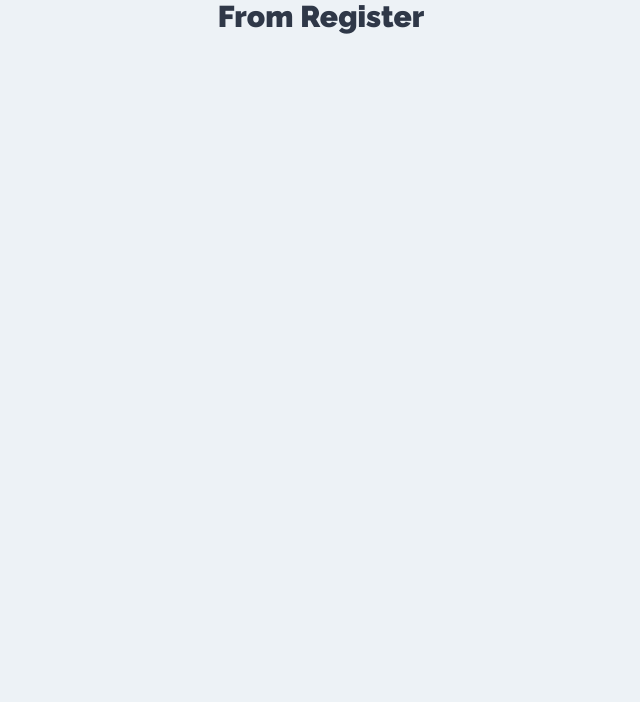
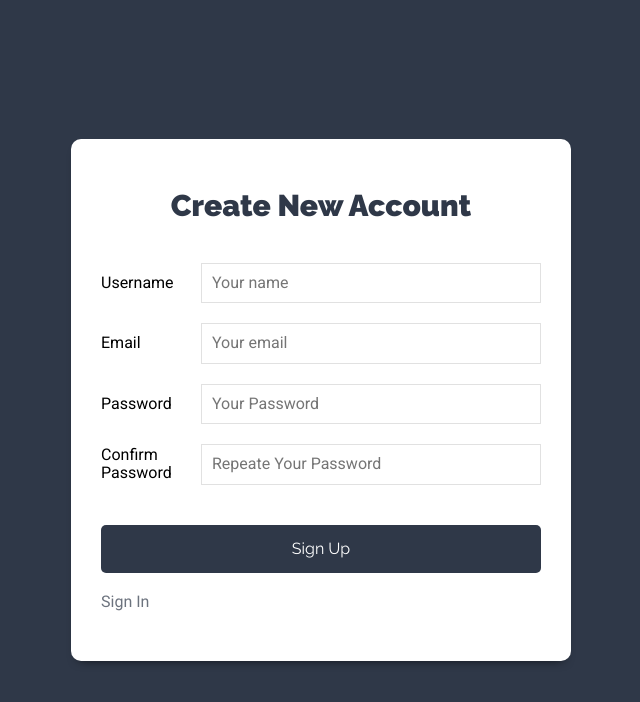
Before and after one commit to cristianortiz/MERN_Project, a React (Create React App) app in the folder client/: page /register in a window 1280 px wide. Shown: the top 702 px of the page, without its empty margins (319-959 px from the left). Built offline with nearby package versions, Linux system fonts and the light colour scheme.

Commit message:
html structure and more components to frontend section

```diff
--- a/client/src/components/auth/Login.js
+++ b/client/src/components/auth/Login.js
@@ -1,10 +1,31 @@
-import React from "react";
+import React, { useState } from "react";
+import { Link } from "react-router-dom"; //to create a link to another component route
+
 const Login = () => {
+  //local state data inputs in login form
+  const [login_data, handleLoginData] = useState({
+    email: "",
+    password: "",
+  });
+  //destructuring local statate
+  const { email, password } = login_data;
+
+  const stateDataForm = (e) => {
+    handleLoginData({ ...login_data, [e.target.name]: e.target.value });
+  };
+
+  //submit login form when user sign in
+  const submitLoginForm = (e) => {
+    e.preventDefault();
+
+    //form valitadtion
+  };
+
   return (
     <div className="form-user">
       <div className="container-form shadow-dark">
         <h1>Sign In</h1>
-        <form>
+        <form onSubmit={submitLoginForm}>
           <div className="field-form">
             <label htmlFor="email">Email</label>
             <input
@@ -12,17 +33,19 @@ const Login = () => {
               id="email"
               name="email"
               placeholder="Your email"
-              onChange="stateEmail"
+              value={email}
+              onChange={stateDataForm}
             />
           </div>
           <div className="field-form">
             <label htmlFor="password">Password</label>
             <input
+              value={password}
               type="password"
               id="password"
               name="password"
               placeholder="Your Password"
-              onChange="statePassword"
+              onChange={stateDataForm}
             />
           </div>
           <div className="field-form">
@@ -33,6 +56,9 @@ const Login = () => {
             />
           </div>
         </form>
+        <Link to={"/register"} className="link-account">
+          Register a new Account
+        </Link>
       </div>
     </div>
   );
--- a/client/src/components/auth/Register.js
+++ b/client/src/components/auth/Register.js
@@ -1,6 +1,93 @@
-import React from "react";
+import React, { useState } from "react";
+import { Link } from "react-router-dom";
 const Register = () => {
-  return <h1>From Register</h1>;
+  //local state data inputs in login form
+  const [register_data, handleRegister] = useState({
+    email: "",
+    password: "",
+    password2: "",
+    user_name: "",
+  });
+  //destructuring local statate
+  const { email, password, user_name, password2 } = register_data;
+
+  const stateRegisterForm = (e) => {
+    handleRegister({ ...register_data, [e.target.name]: e.target.value });
+  };
+
+  //submit login form when user sign in
+  const submitRegisterForm = (e) => {
+    e.preventDefault();
+
+    //form valitadtion
+
+    //passwords must be equals and 6 characters minimum
+  };
+
+  return (
+    <div className="form-user">
+      <div className="container-form shadow-dark">
+        <h1>Create New Account</h1>
+
+        <form onSubmit={submitRegisterForm}>
+          <div className="field-form">
+            <label htmlFor="user_name">Username</label>
+            <input
+              type="user_name"
+              id="user_name"
+              name="user_name"
+              placeholder="Your name"
+              value={user_name}
+              onChange={stateRegisterForm}
+            />
+          </div>
+          <div className="field-form">
+            <label htmlFor="email">Email</label>
+            <input
+              type="email"
+              id="email"
+              name="email"
+              placeholder="Your email"
+              value={email}
+              onChange={stateRegisterForm}
+            />
+          </div>
+          <div className="field-form">
+            <label htmlFor="password">Password</label>
+            <input
+              value={password}
+              type="password"
+              id="password"
+              name="password"
+              placeholder="Your Password"
+              onChange={stateRegisterForm}
+            />
+          </div>
+          <div className="field-form">
+            <label htmlFor="password2">Confirm Password</label>
+            <input
+              value={password2}
+              type="password2"
+              id="password2"
+              name="password2"
+              placeholder="Repeate Your Password"
+              onChange={stateRegisterForm}
+            />
+          </div>
+          <div className="field-form">
+            <input
+              type="submit"
+              className="btn btn-primary btn-block"
+              value="Sign Up"
+            />
+          </div>
+        </form>
+        <Link to={"/"} className="link-account">
+          Sign In
+        </Link>
+      </div>
+    </div>
+  );
 };
 
 export default Register;
--- /dev/null
+++ b/client/src/components/layout/Sidebar.js
@@ -0,0 +1,17 @@
+import React from "react";
+import NewProjectForm from "../projects/NewProjectForm";
+const Sidebar = () => {
+  return (
+    <aside>
+      <h1>
+        MERN <span>Projects and Tasks</span>
+      </h1>
+      <NewProjectForm />
+      <div className="projects">
+        <h2>Your Projects</h2>
+      </div>
+    </aside>
+  );
+};
+
+export default Sidebar;
--- /dev/null
+++ b/client/src/components/projects/NewProjectForm.js
@@ -0,0 +1,25 @@
+import React, { Fragment } from "react";
+const NewProjectForm = () => {
+  return (
+    <Fragment>
+      <button type="button" className="btn btn-block btn-primary">
+        New Project
+      </button>
+      <form className="form-new-project">
+        <input
+          type="text"
+          className="input-text"
+          placeholder="Project Name"
+          name="proj_name"
+        />
+        <input
+          type="submit"
+          className="btn btn-block btn-block"
+          value="Add Project"
+        />
+      </form>
+    </Fragment>
+  );
+};
+
+export default NewProjectForm;
--- a/client/src/components/projects/Projects.js
+++ b/client/src/components/projects/Projects.js
@@ -1,6 +1,16 @@
 import React from "react";
+import Sidebar from "../layout/Sidebar";
 const Projects = () => {
-  return <h1>From Projects</h1>;
+  return (
+    <div className="container-app">
+      <Sidebar />
+      <div className="section-principal">
+        <main>
+          <div className="container-tasks"></div>
+        </main>
+      </div>
+    </div>
+  );
 };
 
 export default Projects;
--- a/client/src/index.css
+++ b/client/src/index.css
@@ -309,7 +309,9 @@ aside {
   font-family: var(--textFont);
 }
 .field-form input[type="password"],
+.field-form input[type="password2"],
 .field-form input[type="email"],
+.field-form input[type="user_name"],
 .field-form input[type="text"] {
   border: 1px solid #e1e1e1;
   padding: 1rem;
```
